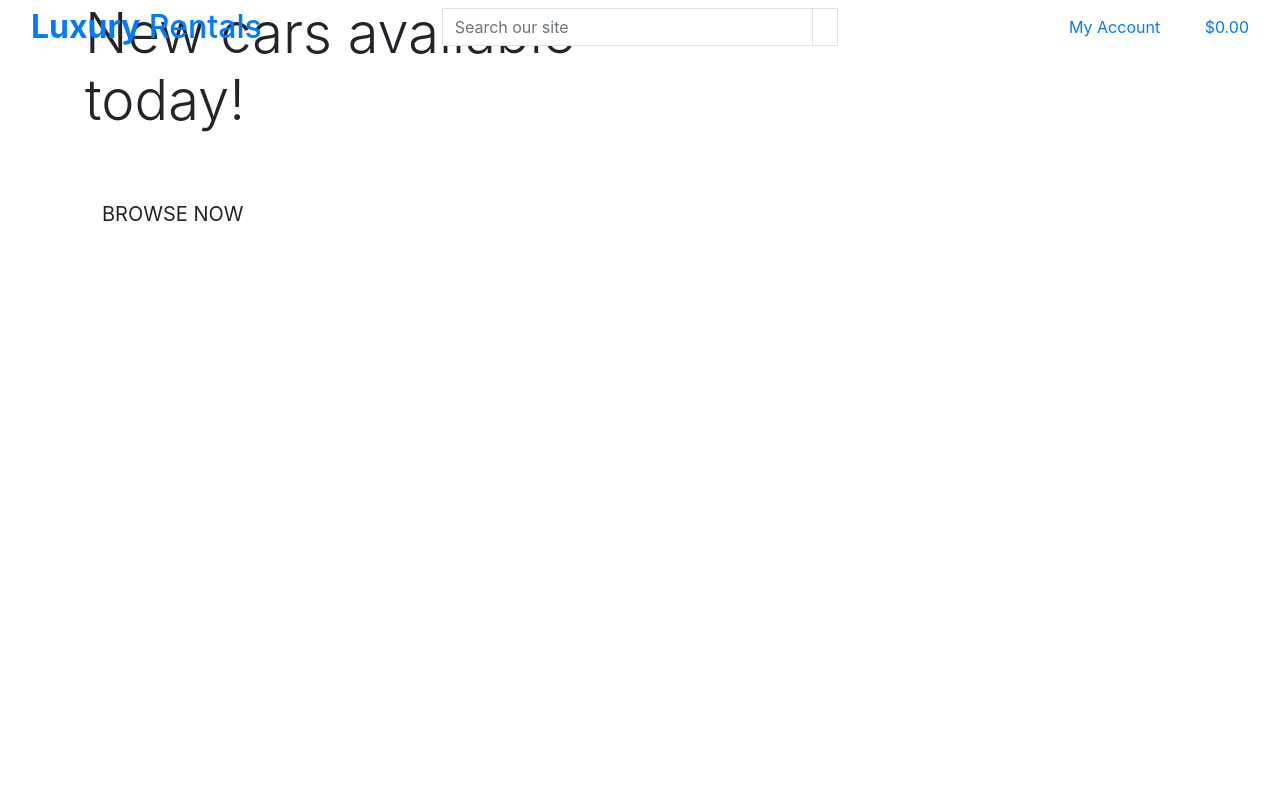
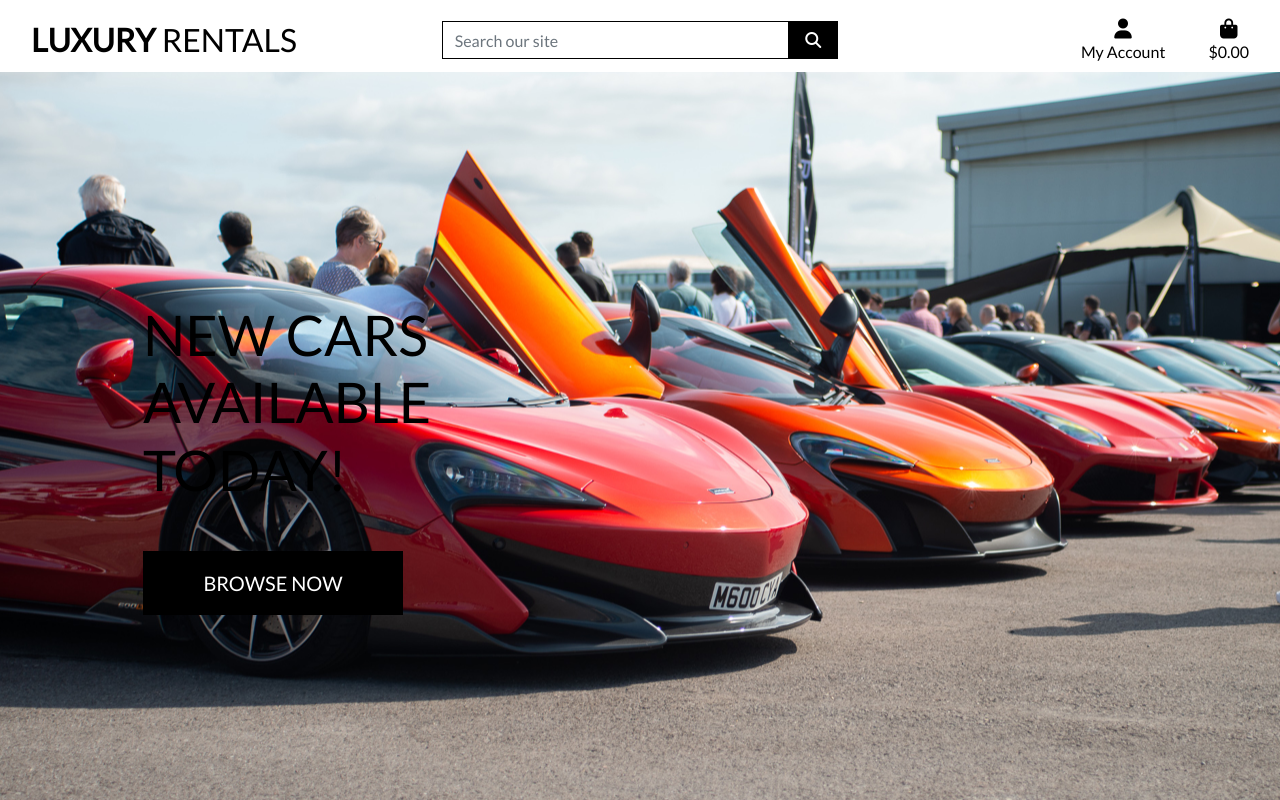
Before and after one commit to Code-Institute-Submissions/RaoulRV-ecommerce_DecResub, a Django app: page / in a window 1280 px wide. Run offline with Django 3.2, Linux system fonts and the light colour scheme; some libraries are stand-ins or nearby versions.

Commit message:
Add header styling and picture

```diff
--- a/car_ecom/settings.py
+++ b/car_ecom/settings.py
@@ -149,6 +149,10 @@ USE_TZ = True
 # https://docs.djangoproject.com/en/3.2/howto/static-files/
 
 STATIC_URL = '/static/'
+STATICFILES_DIRS = (os.path.join(BASE_DIR, 'static'),)
+
+MEDIA_URL = '/media/'
+MEDIA_ROOT = os.path.join(BASE_DIR, 'media')
 
 # Default primary key field type
 # https://docs.djangoproject.com/en/3.2/ref/settings/#default-auto-field
--- a/car_ecom/urls.py
+++ b/car_ecom/urls.py
@@ -15,9 +15,11 @@ Including another URLconf
 """
 from django.contrib import admin
 from django.urls import path, include
+from django.conf import settings
+from django.conf.urls.static import static
 
 urlpatterns = [
     path('admin/', admin.site.urls),
     path('accounts/', include('allauth.urls')),
     path('', include('home.urls')),
-]
+] + static(settings.MEDIA_URL, document_root=settings.MEDIA_ROOT)
--- /dev/null
+++ b/static/css/base.css
@@ -0,0 +1,81 @@
+html {
+    height: 100%;
+}
+
+body {
+    background: url('media/Supercars-at-The-British-Motor-Show-2022.jpg') no-repeat center center fixed;
+    background-size: cover;
+    height: calc(100vh - 164px);
+    color: #555;
+    font-family: 'Lato';
+}
+
+/* from Bulma */
+.icon {
+    align-items: center;
+    display: inline-flex;
+    justify-content: center;
+    height: 1.5rem;
+    width: 1.5rem;
+}
+
+.logo-font {
+    text-transform: uppercase;
+}
+
+.main-logo-link {
+    width: fit-content;
+}
+
+.shop-now-button {
+    background: black;
+    color: white;
+    min-width: 260px;
+}
+
+.btn-black {
+    background: black;
+    color: white;
+}
+
+.shop-now-button:hover,
+.shop-now-button:active,
+.shop-now-button:focus,
+.btn-black:hover,
+.btn-black:active,
+.btn-black:focus {
+    background: #222;
+    color: white;
+}
+
+.text-black {
+    color: #000 !important;
+}
+
+.border-black {
+    border: 1px solid black !important;
+}
+
+/* -------------------------------- Media Queries */
+
+/* Slightly larger container on xl screens */
+@media (min-width: 1200px) {
+  .container {
+    max-width: 80%;
+  }
+}
+
+/* fixed top navbar only on medium and up */
+@media (min-width: 992px) {
+    .fixed-top-desktop-only {
+        position: fixed;
+        top: 0;
+        right: 0;
+        left: 0;
+        z-index: 1030;
+    }
+
+    .header-container {
+        padding-top: 164px;
+    }
+}
--- a/templates/base.html
+++ b/templates/base.html
@@ -16,12 +16,17 @@
 
     {% block corecss %}
         <link rel="stylesheet" href="https://cdn.jsdelivr.net/npm/bootstrap@4.6.2/dist/css/bootstrap.min.css" integrity="sha384-xOolHFLEh07PJGoPkLv1IbcEPTNtaed2xpHsD9ESMhqIYd0nLMwNLD69Npy4HI+N" crossorigin="anonymous">
+        <link rel="preconnect" href="https://fonts.googleapis.com">
+        <link rel="preconnect" href="https://fonts.gstatic.com" crossorigin>
+        <link href="https://fonts.googleapis.com/css2?family=Lato&display=swap" rel="stylesheet">
+        <link rel="stylesheet" href="{% static 'css/base.css' %}">
     {% endblock %}
 
     {% block extra_css %}
     {% endblock %}
 
     {% block corejs %}
+        <script src="https://kit.fontawesome.com/7e0c3b421f.js" crossorigin="anonymous"></script>
         <script src="https://cdn.jsdelivr.net/npm/jquery@3.5.1/dist/jquery.min.js" integrity="sha256-9/aliU8dGd2tb6OSsuzixeV4y/faTqgFtohetphbbj0=" crossorigin="anonymous"></script>
         <script src="https://cdn.jsdelivr.net/npm/popper.js@1.16.1/dist/umd/popper.min.js" integrity="sha384-9/reFTGAW83EW2RDu2S0VKaIzap3H66lZH81PoYlFhbGU+6BZp6G7niu735Sk7lN" crossorigin="anonymous"></script>
         <script src="https://cdn.jsdelivr.net/npm/bootstrap@4.6.2/dist/js/bootstrap.min.js" integrity="sha384-+sLIOodYLS7CIrQpBjl+C7nPvqq+FbNUBDunl/OZv93DB7Ln/533i8e/mZXLi/P+" crossorigin="anonymous"></script>
@@ -35,7 +40,7 @@
   </head>
   <body>
     <header class="container-fluid fixed-top">
-      <div class="row">
+      <div id="topnav" class="row bg-white pt-lg-2 d-none d-lg-flex">
         <div class="col-12 col-lg-4 my-auto py-1 py-lg-0 text-center text-lg-left">
           <a href="{% url 'home' %}" class="nav-link main-logo-link">
             <h2 class="logo-font text-black my-0"><strong>Luxury</strong> Rentals</h2>
```
Also changed, not shown: media/Supercars-at-The-British-Motor-Show-2022.jpg (added).
